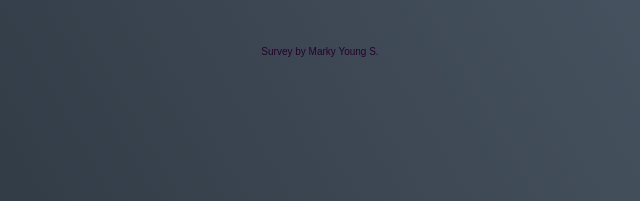
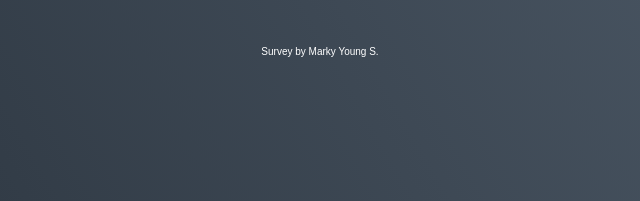
Before and after one commit to Marky212/SurveyForm_Self, a plain HTML site: page index.html in a window 1280 px wide. Shown: the part 960-1161 px from the top of the page, 320-960 px from the left. Drawn offline with Linux system fonts and the light colour scheme.

Commit message:
Update to styles.css survey form
changed the color of the small script at the bottom of the page

```diff
--- a/styles.css
+++ b/styles.css
@@ -72,5 +72,5 @@ a {
 
   #footer {
     font-size: 10px;
-    color: #26022b;
+    color: white;
   }
```
